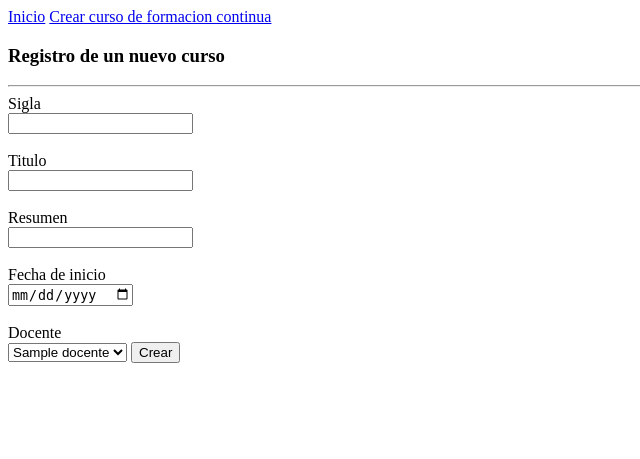
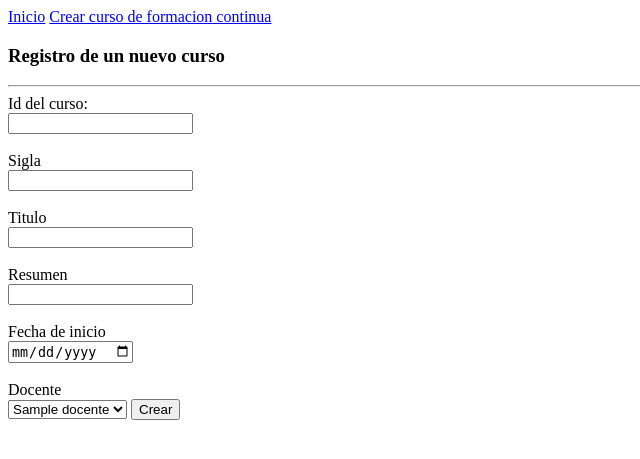
Before and after one commit to jorgechavezrnd/SisWeb117, a PHP site: page /?cargar=crear in a window 1280 px wide. Shown: the top 459 px of the page, without its empty margins (0-640 px from the left). Run offline with PHP 8.4, Linux system fonts and the light colour scheme; tables that the repository leaves empty hold one stand-in row (values such as "Sample post"); data that the repository does not hold is empty.

Commit message:
Arreglos: id cursos

```diff
--- a/base de datos/databasescript.sql
+++ b/base de datos/database.sql
@@ -20,15 +20,16 @@ USE `CFC`;
 -- Dumping structure for table CFC.Cursos
 DROP TABLE IF EXISTS `Cursos`;
 CREATE TABLE IF NOT EXISTS `Cursos` (
+  `curso_id` int(11) NOT NULL AUTO_INCREMENT,
   `sigla` varchar(7) NOT NULL,
   `titulo` varchar(30) DEFAULT NULL,
   `resumen` varchar(500) DEFAULT NULL,
   `fecha_inicio` date DEFAULT NULL,
   `docente_id` int(11) DEFAULT NULL,
-  PRIMARY KEY (`sigla`),
+  PRIMARY KEY (`curso_id`),
   KEY `FK_Cursos_Docente` (`docente_id`),
   CONSTRAINT `FK_Cursos_Docente` FOREIGN KEY (`docente_id`) REFERENCES `Docente` (`id`)
-) ENGINE=InnoDB DEFAULT CHARSET=latin1;
+) ENGINE=InnoDB AUTO_INCREMENT=10 DEFAULT CHARSET=latin1;
 
 -- Data exporting was unselected.
 -- Dumping structure for table CFC.Docente
--- a/clases/cursos.php
+++ b/clases/cursos.php
@@ -6,6 +6,7 @@
 	class Curso {
 
 		// Atributos
+		private $curso_id;
 		private $sigla;
 		private $titulo;
 		private $resumen;
@@ -35,15 +36,15 @@
 
 		public function crear() {
 
-			$sql2 = "SELECT * FROM Cursos WHERE sigla = '{$this->sigla}'";
+			$sql2 = "SELECT * FROM Cursos WHERE curso_id = '{$this->curso_id}'";
 			$resultado = $this->con->consultaRetorno($sql2);
 			$num = mysql_num_rows($resultado);
 
 			if ($num != 0) {
 				return false;
 			} else {
-				$sql = "INSERT INTO Cursos (sigla, titulo, resumen, fecha_inicio, docente_id) VALUES (
-					'{$this->sigla}', '{$this->titulo}', '{$this->resumen}', '{$this->fecha_inicio}', '{$this->docente_id}')";
+				$sql = "INSERT INTO Cursos (curso_id,sigla, titulo, resumen, fecha_inicio, docente_id) VALUES (
+					'{$this->curso_id}','{$this->sigla}', '{$this->titulo}', '{$this->resumen}', '{$this->fecha_inicio}', '{$this->docente_id}')";
 
 				$this->con->consultaSimple($sql);
 				return true;
@@ -51,16 +52,17 @@
 		}
 
 		public function eliminar() {
-			$sql = "DELETE FROM Cursos WHERE sigla = '{$this->sigla}'";
+			$sql = "DELETE FROM Cursos WHERE curso_id = '{$this->curso_id}'";
 			$this->con->consultaSimple($sql);
 		}
 
 		public function ver() {
-			$sql = "SELECT * FROM Cursos,Docente WHERE  Cursos.docente_id=Docente.id AND sigla = '{$this->sigla}' LIMIT 1";
+			$sql = "SELECT * FROM Cursos,Docente WHERE  Cursos.docente_id=Docente.id AND curso_id = '{$this->curso_id}' LIMIT 1";
 			$resultado = $this->con->consultaRetorno($sql);
 			$row = mysql_fetch_assoc($resultado);
 
 			// Set
+			$this->curso_id = $row['curso_id'];
 			$this->sigla = $row['sigla'];
 			$this->titulo = $row['titulo'];
 			$this->resumen = $row['resumen'];
@@ -71,7 +73,7 @@
 		}
 
 		public function editar() {
-			$sql = "UPDATE Cursos SET titulo = '{$this->titulo}', resumen = '{$this->resumen}', fecha_inicio = '{$this->fecha_inicio}', docente_id = '{$this->docente_id}' WHERE sigla = '{$this->sigla}'";
+			$sql = "UPDATE Cursos SET titulo = '{$this->titulo}', resumen = '{$this->resumen}', fecha_inicio = '{$this->fecha_inicio}', docente_id = '{$this->docente_id}' ,sigla='{$this->sigla}' WHERE curso_id = '{$this->curso_id}'";
 
 			$this->con->consultaSimple($sql);
 		}
--- a/modulos/controlador.php
+++ b/modulos/controlador.php
@@ -17,8 +17,9 @@
 			return $resultado;
 		}
 
-		public function crear($sigla, $titulo, $resumen, $fecha_inicio, $docente_id) {
+		public function crear($curso_id,$sigla, $titulo, $resumen, $fecha_inicio, $docente_id) {
 
+			$this->cursos->set("curso_id", $curso_id);
 			$this->cursos->set("sigla", $sigla);
 			$this->cursos->set("titulo", $titulo);
 			$this->cursos->set("resumen", $resumen);
@@ -29,18 +30,19 @@
 			return $resultado;
 		}
 
-		public function eliminar($sigla) {
-			$this->cursos->set("sigla", $sigla);
+		public function eliminar($curso_id) {
+			$this->cursos->set("curso_id", $curso_id);
 			$this->cursos->eliminar();
 		}
 
-		public function ver($sigla) {
-			$this->cursos->set("sigla", $sigla);
+		public function ver($curso_id) {
+			$this->cursos->set("curso_id", $curso_id);
 			$datos = $this->cursos->ver();
 			return $datos;
 		}
 
-		public function editar($sigla, $titulo, $resumen, $fecha_inicio, $docente_id) {
+		public function editar($curso_id,$sigla, $titulo, $resumen, $fecha_inicio, $docente_id) {
+			$this->cursos->set("curso_id", $curso_id);
 			$this->cursos->set("sigla", $sigla);
 			$this->cursos->set("titulo", $titulo);
 			$this->cursos->set("resumen", $resumen);
--- a/vistas/crear.php
+++ b/vistas/crear.php
@@ -1,29 +1,21 @@
 <?php
 	$controlador = new ControladorCursos();
-	$aux='CF';
-	$aux2='-';
-	$resultado=strpos($_POST['sigla'], $aux);
-	$resultado3=strpos($_POST['sigla'],$aux2);
 	$resultado2 = $controlador->getdocentes();
 	if (isset($_POST['enviar'])) {
-		if ($resultado===0 && $resultado3===3) {
-    		$r = $controlador->crear($_POST['sigla'], $_POST['titulo'], $_POST['resumen'], $_POST['fecha_inicio'], $_POST['selectid']);
-    		if ($r) {
-				echo "Se ha registrado un nuevo curso";
-			} else {
-				echo "El curso que esta intentando registrar ya existe";
-			}
-    	}else {
-        	echo "Formato de sigla invalido, Formato: CF?-###";
-	    }
-
-
-
+    	$r = $controlador->crear($_POST['curso_id'],$_POST['sigla'], $_POST['titulo'], $_POST['resumen'], $_POST['fecha_inicio'], $_POST['selectid']);
+    	if ($r) {
+			echo "Se ha registrado un nuevo curso";
+		} else {
+			echo "El curso que esta intentando registrar ya existe";
+		}
 	}
 ?>
 <h3>Registro de un nuevo curso</h3>
 <hr>
 <form action="" method="POST">
+	<label>Id del curso: </label><br>
+	<input type="text" name="curso_id" required>
+	<br><br>
 	<label>Sigla</label><br>
 	<input type="text" name="sigla" maxlength="7" required>
 	<br><br>
--- a/vistas/eliminar.php
+++ b/vistas/eliminar.php
@@ -1,13 +1,13 @@
 <?php
 	$controlador = new ControladorCursos();
-	if (isset($_GET['sigla'])) {
-		$row = $controlador->ver($_GET['sigla']);
+	if (isset($_GET['curso_id'])) {
+		$row = $controlador->ver($_GET['curso_id']);
 	} else {
 		header("Location: index.php");
 	}
 
 	if (isset($_POST['enviar'])) {
-		$controlador->eliminar($_GET['sigla']);
+		$controlador->eliminar($_GET['curso_id']);
 		header("Location: index.php");
 	}
  ?>
```
Also changed, not shown: vistas/editar.php (+7 -4 lines), vistas/inicio.php (+5 -3 lines), vistas/ver.php (+5 -2 lines).
